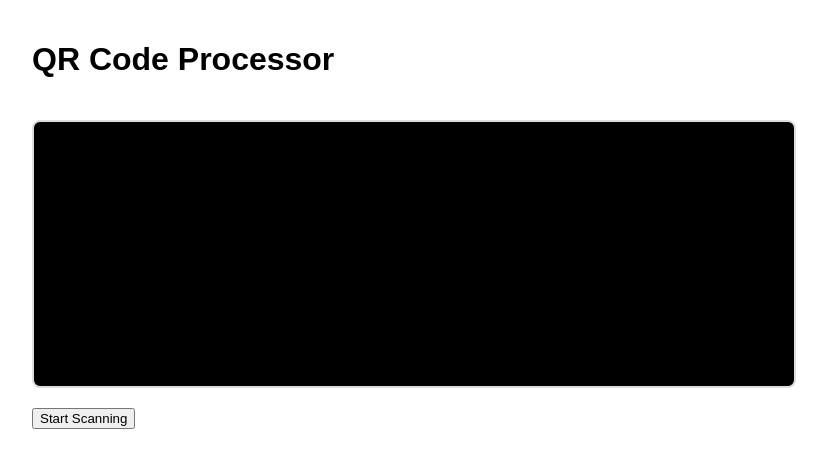
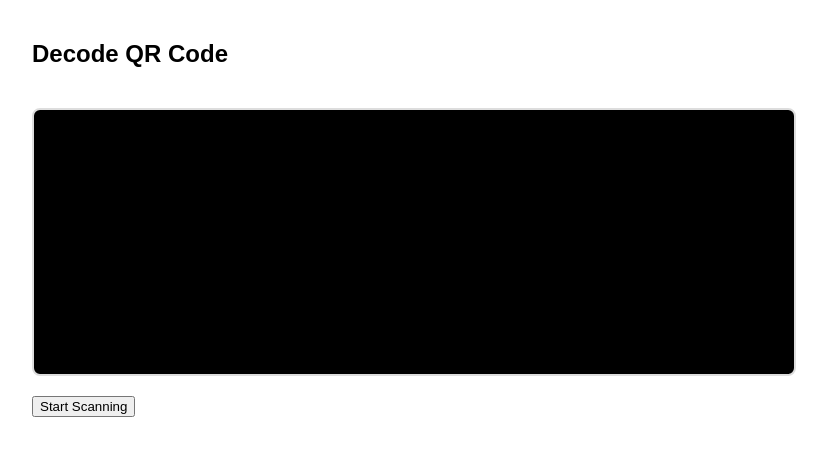
Before and after one commit to weberon/mautic-qr-decode, a React (Create React App) app: page / in a window 1280 px wide. Shown: the top 468 px of the page, without its empty margins (228-1055 px from the left). Built offline with nearby package versions, Linux system fonts and the light colour scheme.

Commit message:
update title and layout

```diff
--- a/src/App.css
+++ b/src/App.css
@@ -25,6 +25,8 @@
 .scanner-video {
   width: 100%;
   max-height: 33vh;
+  height: 100%;
+  object-fit: cover;
   background: #000;
   border: 2px solid #ddd;
   border-radius: 8px;
@@ -118,3 +120,19 @@
     margin: 20px auto;
   }
 }
+
+.scan-region-highlight {
+  overflow: hidden;
+  position: relative;
+}
+
+.scan-region-highlight > svg {
+  position: absolute;
+  top: 50%;
+  left: 50%;
+  transform: translate(-50%, -50%);
+  width: 100%;
+  height: 100%;
+  max-width: 100%;
+  max-height: 100%;
+}
--- a/src/App.js
+++ b/src/App.js
@@ -168,7 +168,7 @@
 
     return (
         <div className="App">
-            <h1>QR Code Processor</h1>
+            <h2>Decode QR Code</h2>
             <video ref={videoRef} className="scanner-video" muted playsInline />
             {!isScanning && (
                 <div className="button-container">
```
